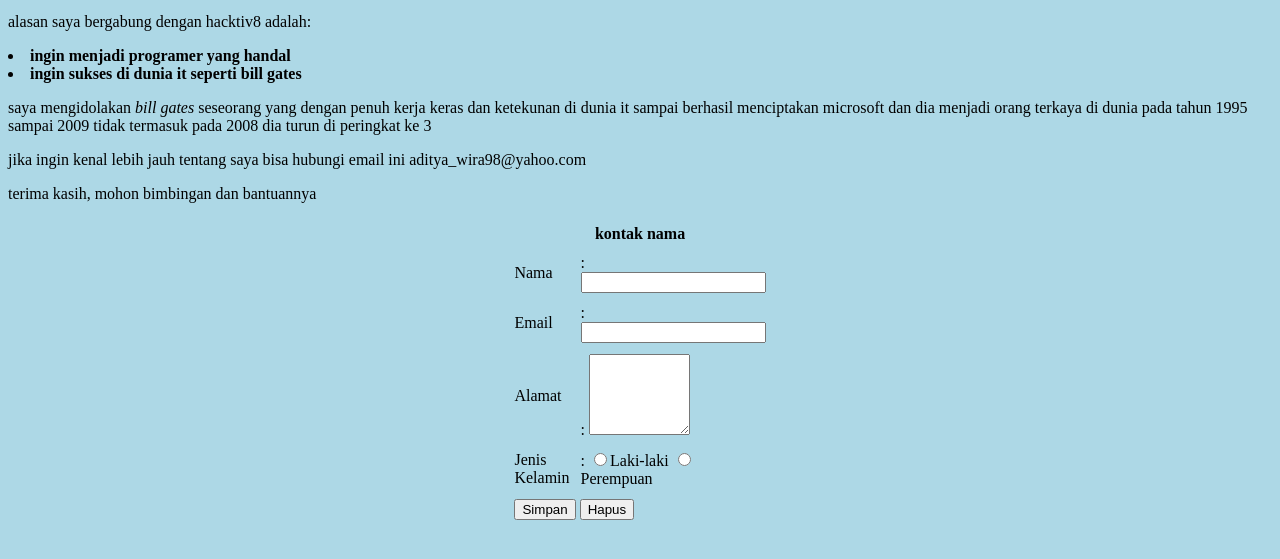
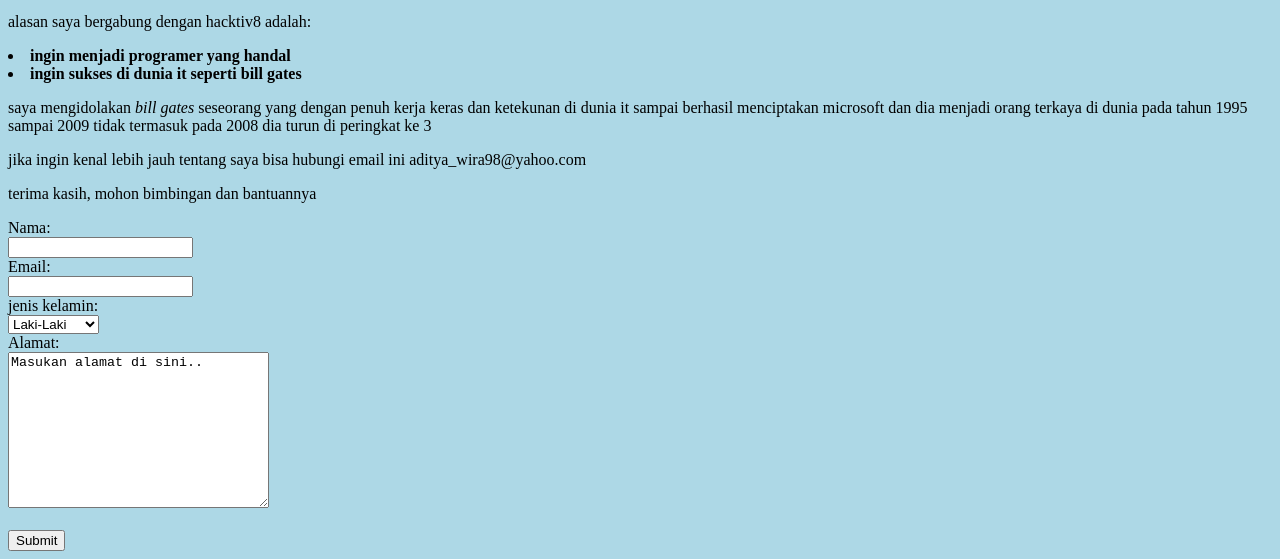
Before and after one commit to adityawira15/adityawira15.github.io, a plain HTML site: page index.html in a window 1280 px wide. Shown: the part 512-1071 px from the top of the page. Before the commit the page ends 1046 px from the top, so only its background shows below. Drawn offline with Linux system fonts and the light colour scheme.

Commit message:
tidy up my code"

```diff
--- a/index.html
+++ b/index.html
@@ -36,38 +36,23 @@
 <p>
    terima kasih, mohon bimbingan dan bantuannya
 </p>
-<form action="save.html" method="get">
-  <table width="10%" align="center" cellspacing="1" cellpadding="5">
-  <tr>
-    <th colspan="2">kontak nama</th>
-  </tr>
-  <tr>
-    <td>Nama</td>
-    <td>
-      : <input type="text" name="nama"></td>
-  </tr>
-  <tr>
-    <td>Email</td>
-    <td>
-      : <input type="text" name="email"></td>
-  </tr>
-  <tr>
-    <td>Alamat</td>
-    <td>
-      : <textarea name="alamat" cols="10px" rows="5px"></textarea>
-    </td>
-  </tr>
-  <tr>
-    <td>Jenis Kelamin</td>
-    <td>
-      : <input type="radio" name="JK" value="Laki-laki">Laki-laki <input type="radio" name="JK" value="Perempuan">Perempuan</td>
-  </tr>
-  <tr>
-    <td colspan="2">
-      <input type="submit" name="submit" value="Simpan">
-      <input type="reset" name="Hapus" value="Hapus"></td>
-  </tr>
-  </table>
+<form action="save.html">
+  Nama:<br>
+  <input type="text" name="Nama">
+  <br>
+  Email:<br>
+  <input type="text" name="Email">
+  <br>
+  jenis kelamin: <br>
+  <select name="jenis kelamin">
+    <option value="Laki-Laki">Laki-Laki</option>
+    <option value="Perempuan">Perempuan</option>
+  </select>
+  <br>
+  Alamat: <br>
+  <textarea name="Alamat" rows="10" cols="30">Masukan alamat di sini..</textarea>
+  <br><br>
+  <input type="submit" value="Submit">
 </form>
 </body>
 </html>
```
